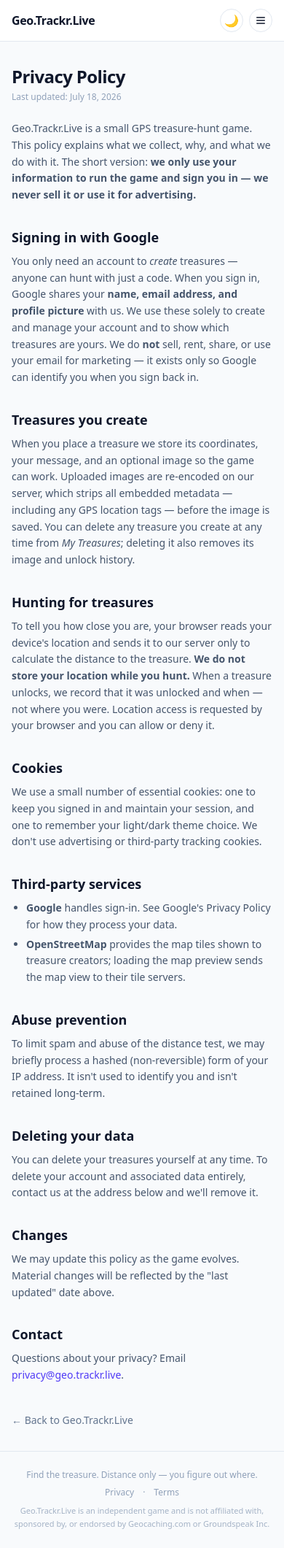
After one commit to CyberSecDef/geo-trackr-live, a Laravel app: page /privacy in a window 390 px wide. The commit adds this page. Shown: the whole page at 73% size. Run offline with Laravel 12, Linux system fonts and the light colour scheme; style sheets or scripts are compiled from the project's sources; some libraries are stand-ins or nearby versions.

Commit message:
Add Privacy & Terms pages; load Livewire runtime on all pages
- New /privacy and /terms static pages (themed), linked from the footer and
  the hamburger menu (both guest and authenticated).
- Add @livewireStyles/@livewireScripts to the layout so the Livewire+Alpine
  runtime loads on plain view routes too (privacy/terms/login). Previously
  Livewire only auto-injected on component pages, so the theme toggle and
  hamburger menu didn't initialize on those pages.

Co-Authored-By: Claude Opus 4.8 (1M context) <noreply@anthropic.com>
Claude-Session: https://claude.ai/code/session_01JWtewiCtpgFoWBz6Dzeh7U

```diff
--- a/resources/views/components/layouts/app.blade.php
+++ b/resources/views/components/layouts/app.blade.php
@@ -38,6 +38,7 @@
     </script>
 
     @vite(['resources/css/app.css', 'resources/js/app.js'])
+    @livewireStyles
 </head>
 <body class="h-full bg-slate-50 text-slate-900 antialiased dark:bg-slate-950 dark:text-slate-100">
     <div class="min-h-full flex flex-col">
@@ -76,6 +77,11 @@
                                 <a href="{{ route('home') }}" wire:navigate @click="open = false"
                                    class="block px-4 py-2 hover:bg-slate-100 dark:hover:bg-slate-800">Home</a>
                                 <div class="my-1 border-t border-slate-200 dark:border-slate-700"></div>
+                                <a href="{{ route('privacy') }}" wire:navigate @click="open = false"
+                                   class="block px-4 py-2 text-slate-500 hover:bg-slate-100 dark:text-slate-400 dark:hover:bg-slate-800">Privacy</a>
+                                <a href="{{ route('terms') }}" wire:navigate @click="open = false"
+                                   class="block px-4 py-2 text-slate-500 hover:bg-slate-100 dark:text-slate-400 dark:hover:bg-slate-800">Terms</a>
+                                <div class="my-1 border-t border-slate-200 dark:border-slate-700"></div>
                                 <form method="POST" action="{{ route('logout') }}">
                                     @csrf
                                     <button type="submit"
@@ -86,6 +92,11 @@
                                    class="block px-4 py-2 hover:bg-slate-100 dark:hover:bg-slate-800">Home</a>
                                 <a href="{{ route('login') }}" wire:navigate @click="open = false"
                                    class="block px-4 py-2 hover:bg-slate-100 dark:hover:bg-slate-800">Sign in</a>
+                                <div class="my-1 border-t border-slate-200 dark:border-slate-700"></div>
+                                <a href="{{ route('privacy') }}" wire:navigate @click="open = false"
+                                   class="block px-4 py-2 text-slate-500 hover:bg-slate-100 dark:text-slate-400 dark:hover:bg-slate-800">Privacy</a>
+                                <a href="{{ route('terms') }}" wire:navigate @click="open = false"
+                                   class="block px-4 py-2 text-slate-500 hover:bg-slate-100 dark:text-slate-400 dark:hover:bg-slate-800">Terms</a>
                             @endauth
                         </div>
                     </div>
@@ -107,11 +118,20 @@
 
         <footer class="border-t border-slate-200 px-4 py-6 text-center dark:border-slate-800">
             <p class="text-xs text-slate-400 dark:text-slate-500">Find the treasure. Distance only — you figure out where.</p>
+            <p class="mt-2 flex items-center justify-center gap-3 text-xs text-slate-400 dark:text-slate-500">
+                <a href="{{ route('privacy') }}" wire:navigate class="hover:underline">Privacy</a>
+                <span aria-hidden="true">·</span>
+                <a href="{{ route('terms') }}" wire:navigate class="hover:underline">Terms</a>
+            </p>
             <p class="mx-auto mt-2 max-w-xl text-[11px] leading-relaxed text-slate-400/80 dark:text-slate-600">
                 Geo.Trackr.Live is an independent game and is not affiliated with, sponsored by, or endorsed by
                 Geocaching.com or Groundspeak Inc.
             </p>
         </footer>
     </div>
+    {{-- Ensure the Livewire+Alpine runtime loads on every page, including plain
+         view routes (privacy/terms/login) that render no Livewire component —
+         otherwise the theme toggle and hamburger menu wouldn't initialize. --}}
+    @livewireScripts
 </body>
 </html>
--- /dev/null
+++ b/resources/views/pages/privacy.blade.php
@@ -0,0 +1,80 @@
+<x-layouts.app title="Privacy Policy — Geo.Trackr.Live">
+    <article class="mx-auto max-w-2xl">
+        <h1 class="text-2xl font-semibold tracking-tight">Privacy Policy</h1>
+        <p class="mt-1 text-xs text-slate-400 dark:text-slate-500">Last updated: July 18, 2026</p>
+
+        <p class="mt-6 text-sm leading-relaxed text-slate-600 dark:text-slate-300">
+            Geo.Trackr.Live is a small GPS treasure-hunt game. This policy explains what we collect,
+            why, and what we do with it. The short version: <strong>we only use your information to run
+            the game and sign you in — we never sell it or use it for advertising.</strong>
+        </p>
+
+        <h2 class="mt-8 text-lg font-semibold">Signing in with Google</h2>
+        <p class="mt-2 text-sm leading-relaxed text-slate-600 dark:text-slate-300">
+            You only need an account to <em>create</em> treasures — anyone can hunt with just a code.
+            When you sign in, Google shares your <strong>name, email address, and profile picture</strong>
+            with us. We use these solely to create and manage your account and to show which treasures
+            are yours. We do <strong>not</strong> sell, rent, share, or use your email for marketing — it
+            exists only so Google can identify you when you sign back in.
+        </p>
+
+        <h2 class="mt-8 text-lg font-semibold">Treasures you create</h2>
+        <p class="mt-2 text-sm leading-relaxed text-slate-600 dark:text-slate-300">
+            When you place a treasure we store its coordinates, your message, and an optional image so
+            the game can work. Uploaded images are re-encoded on our server, which strips all embedded
+            metadata — including any GPS location tags — before the image is saved. You can delete any
+            treasure you create at any time from <em>My Treasures</em>; deleting it also removes its image
+            and unlock history.
+        </p>
+
+        <h2 class="mt-8 text-lg font-semibold">Hunting for treasures</h2>
+        <p class="mt-2 text-sm leading-relaxed text-slate-600 dark:text-slate-300">
+            To tell you how close you are, your browser reads your device's location and sends it to our
+            server only to calculate the distance to the treasure. <strong>We do not store your location
+            while you hunt.</strong> When a treasure unlocks, we record that it was unlocked and when — not
+            where you were. Location access is requested by your browser and you can allow or deny it.
+        </p>
+
+        <h2 class="mt-8 text-lg font-semibold">Cookies</h2>
+        <p class="mt-2 text-sm leading-relaxed text-slate-600 dark:text-slate-300">
+            We use a small number of essential cookies: one to keep you signed in and maintain your
+            session, and one to remember your light/dark theme choice. We don't use advertising or
+            third-party tracking cookies.
+        </p>
+
+        <h2 class="mt-8 text-lg font-semibold">Third-party services</h2>
+        <ul class="mt-2 list-disc space-y-1 pl-5 text-sm leading-relaxed text-slate-600 dark:text-slate-300">
+            <li><strong>Google</strong> handles sign-in. See Google's Privacy Policy for how they process your data.</li>
+            <li><strong>OpenStreetMap</strong> provides the map tiles shown to treasure creators; loading the
+                map preview sends the map view to their tile servers.</li>
+        </ul>
+
+        <h2 class="mt-8 text-lg font-semibold">Abuse prevention</h2>
+        <p class="mt-2 text-sm leading-relaxed text-slate-600 dark:text-slate-300">
+            To limit spam and abuse of the distance test, we may briefly process a hashed (non-reversible)
+            form of your IP address. It isn't used to identify you and isn't retained long-term.
+        </p>
+
+        <h2 class="mt-8 text-lg font-semibold">Deleting your data</h2>
+        <p class="mt-2 text-sm leading-relaxed text-slate-600 dark:text-slate-300">
+            You can delete your treasures yourself at any time. To delete your account and associated data
+            entirely, contact us at the address below and we'll remove it.
+        </p>
+
+        <h2 class="mt-8 text-lg font-semibold">Changes</h2>
+        <p class="mt-2 text-sm leading-relaxed text-slate-600 dark:text-slate-300">
+            We may update this policy as the game evolves. Material changes will be reflected by the
+            "last updated" date above.
+        </p>
+
+        <h2 class="mt-8 text-lg font-semibold">Contact</h2>
+        <p class="mt-2 text-sm leading-relaxed text-slate-600 dark:text-slate-300">
+            Questions about your privacy? Email
+            <a href="mailto:privacy@geo.trackr.live" class="font-medium text-indigo-600 hover:underline dark:text-indigo-400">privacy@geo.trackr.live</a>.
+        </p>
+
+        <p class="mt-10 text-sm">
+            <a href="{{ route('home') }}" wire:navigate class="text-slate-500 hover:underline dark:text-slate-400">← Back to Geo.Trackr.Live</a>
+        </p>
+    </article>
+</x-layouts.app>
--- a/routes/web.php
+++ b/routes/web.php
@@ -13,6 +13,10 @@ Route::get('/', TestTreasure::class)->name('home');
 
 // Shareable deep link: /t/ABCD2345 pre-fills the code on the test screen.
 Route::get('/t/{code}', TestTreasure::class)->name('treasure.test');
+
+// ---- Static legal pages ------------------------------------------------------
+Route::view('/privacy', 'pages.privacy')->name('privacy');
+Route::view('/terms', 'pages.terms')->name('terms');
 
 // ---- Social authentication (Google, Microsoft, Facebook in v1) ---------------
 // Named 'login' so the `auth` middleware redirects guests here.
```
Also changed, not shown: resources/views/pages/terms.blade.php (added, +64 -0 lines).
